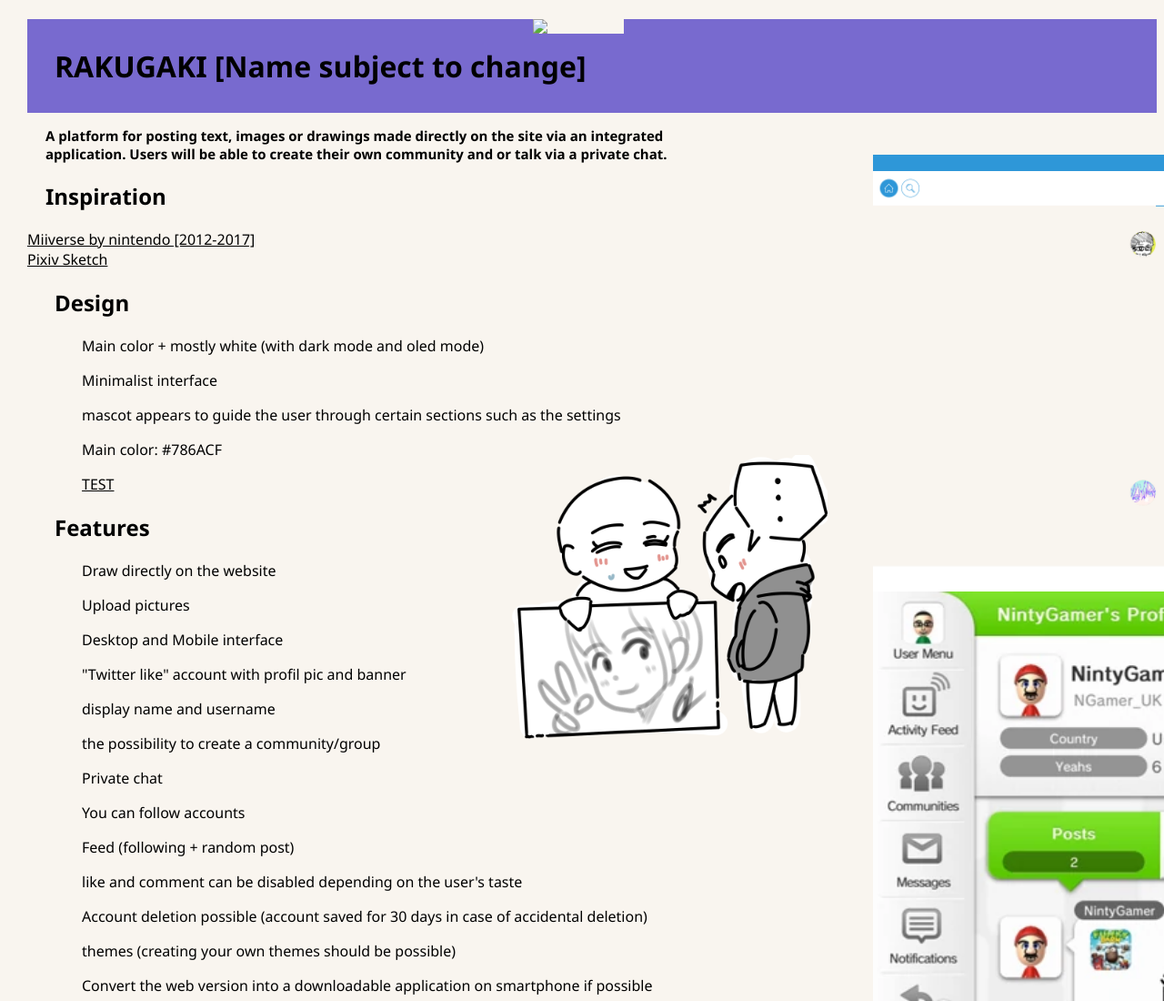
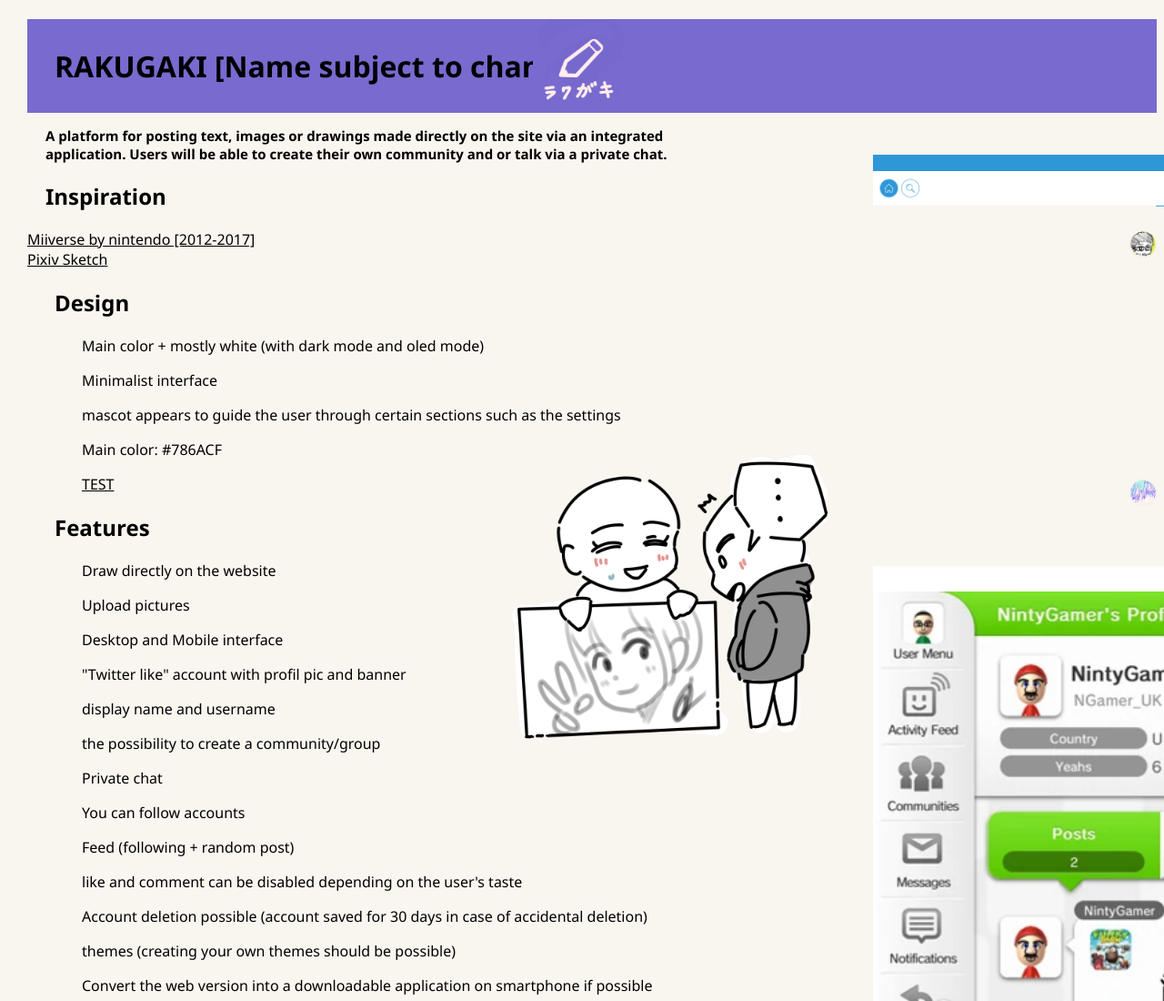
Before and after one commit to Loke-60000/project_Rakugaki, a plain HTML site: page index.html in a window 1280 px wide. Shown: the top 1100 px of the page at 91% size. Drawn offline with Linux system fonts and the light colour scheme; the site is published under a folder, as on GitHub Pages, so addresses that start at the root find nothing.

Commit message:
Update index.html

```diff
--- a/index.html
+++ b/index.html
@@ -65,7 +65,7 @@
     <img class="illu" src="ILLU.png" width="400">
     <img class="pixivmob" src="pixivmob.png" width="400">
     <img class="lok" src="lok.png" width="60">
-    <img class="logo" src="/logov1.png" width="100">
+    <img class="logo" src="logov1.png" width="100">
 </div>
 
 </body>
```
